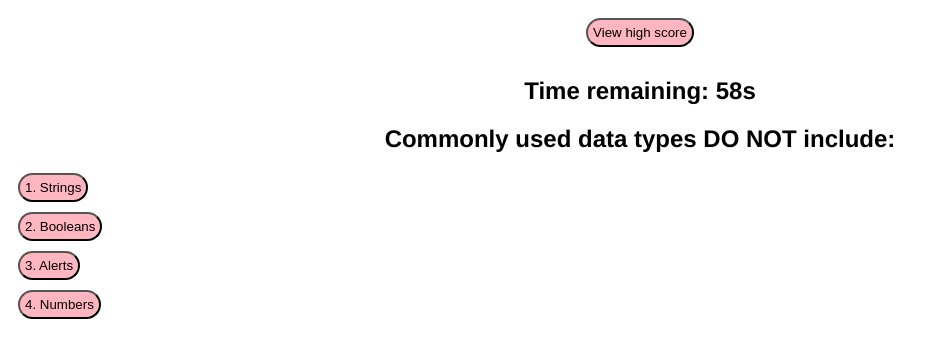
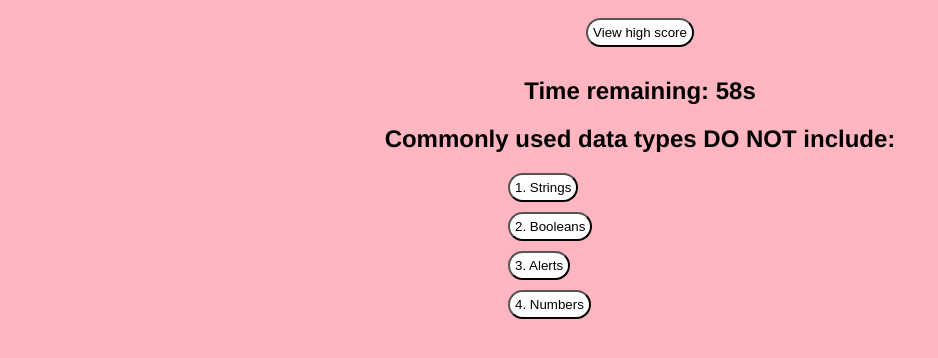
Before and after one commit to njthanhtrang/4.-Web-APIs-Challenge-Code-Quiz, a plain HTML site: page index.html in a window 1280 px wide. Both pictures are taken after a click on the button "Start Quiz". Shown: the whole page, without its empty margins (0-938 px from the left). Drawn offline with Linux system fonts and the light colour scheme.

Commit message:
aligned questions center

```diff
--- a/assets/css/style.css
+++ b/assets/css/style.css
@@ -1,16 +1,19 @@
 body {
     text-align: center;
     font-family: Helvetica, Arial, sans-serif;
+    background-color: lightpink;
 }
 
 button {
     padding: 5px;
     margin: 10px;
     border-radius: 30px;
-    background-color: lightpink;
+    background-color: white;
 }
 
 .quiz-container button {
     justify-content: center;
     display: block;
+    margin: 10px;
+    margin-left: 500px;
 }
```
